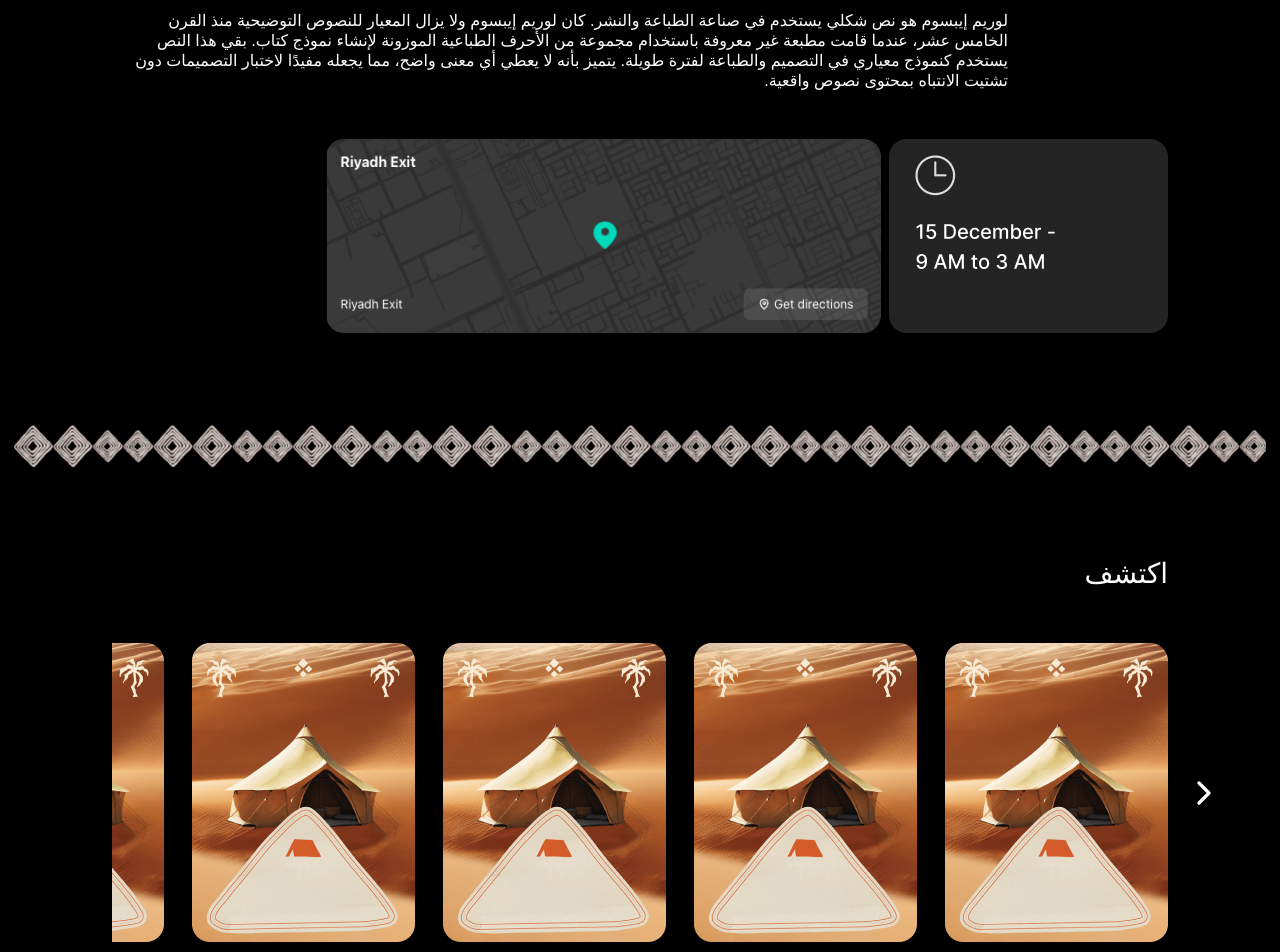
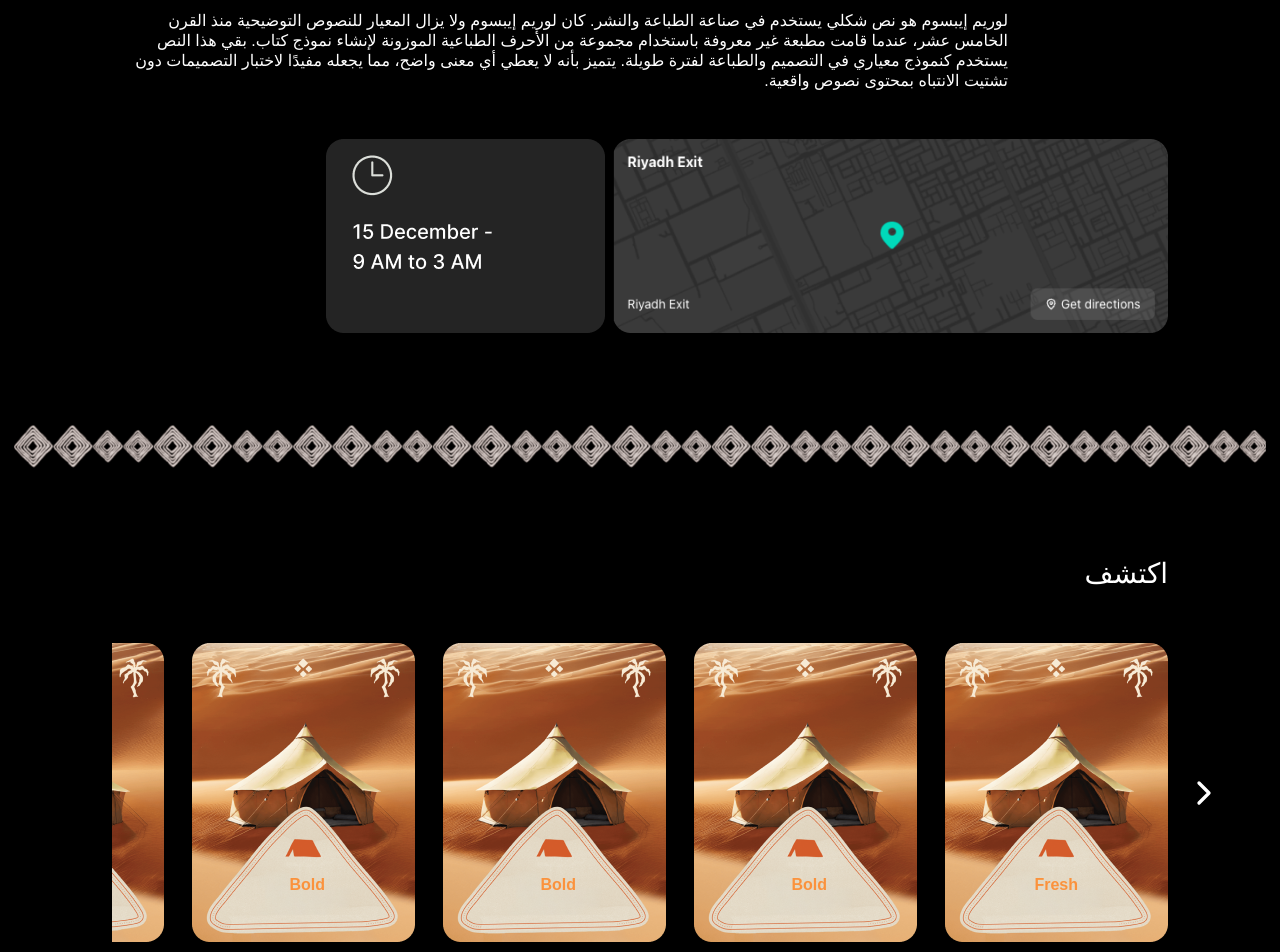
Before and after one commit to abdelrahman-mohamed-010/arabian-landing-page, a Next.js app: page /lang/ar in a window 1280 px wide. Shown: the part 700-1652 px from the top of the page. Built offline with nearby package versions, Linux system fonts and the light colour scheme.

Commit message:
edit tailwind styles

```diff
--- a/app/lang/[lang]/page.js
+++ b/app/lang/[lang]/page.js
@@ -19,22 +19,53 @@ const Page = async ({ params }) => {
   const translations = lang === "ar" ? arLocales : enLocales;
 
   const dummyData = [
-    { id: 1, title: "Card 1", imgSrc: "/images/3.png" },
-    { id: 2, title: "Card 2", imgSrc: "/images/3.png" },
-    { id: 3, title: "Card 3", imgSrc: "/images/3.png" },
-    { id: 4, title: "Card 4", imgSrc: "/images/3.png" },
-    { id: 5, title: "Card 5", imgSrc: "/images/3.png" },
-    { id: 6, title: "Card 6", imgSrc: "/images/3.png" },
-    { id: 7, title: "Card 7", imgSrc: "/images/3.png" },
-    { id: 8, title: "Card 8", imgSrc: "/images/3.png" },
-    { id: 9, title: "Card 9", imgSrc: "/images/3.png" },
-    { id: 10, title: "Card 10", imgSrc: "/images/3.png" },
-    { id: 11, title: "Card 11", imgSrc: "/images/3.png" },
-    { id: 12, title: "Card 12", imgSrc: "/images/3.png" },
-    { id: 13, title: "Card 13", imgSrc: "/images/3.png" },
-    { id: 14, title: "Card 14", imgSrc: "/images/3.png" },
-    { id: 15, title: "Card 15", imgSrc: "/images/3.png" },
+    { id: 1, title: "Card 1", imgSrc: "/images/3.png", description: "Fresh" },
+    { id: 2, title: "Card 2", imgSrc: "/images/3.png", description: "Bold" },
+    { id: 3, title: "Card 3", imgSrc: "/images/3.png", description: "Bold" },
+    { id: 4, title: "Card 4", imgSrc: "/images/3.png", description: "Bold" },
+    { id: 5, title: "Card 5", imgSrc: "/images/3.png", description: "Bold" },
+    { id: 6, title: "Card 6", imgSrc: "/images/3.png", description: "Bold" },
+    {
+      id: 7,
+      title: "Card 7",
+      imgSrc: "/images/3.png",
+      description: "Bold",
+    },
+    { id: 8, title: "Card 8", imgSrc: "/images/3.png", description: "Unique" },
+    {
+      id: 9,
+      title: "Card 9",
+      imgSrc: "/images/3.png",
+      description: "Bold",
+    },
+    {
+      id: 10,
+      title: "Card 10",
+      imgSrc: "/images/3.png",
+      description: "Bold",
+    },
+    {
+      id: 11,
+      title: "Card 11",
+      imgSrc: "/images/3.png",
+      description: "Serene",
+    },
+    {
+      id: 12,
+      title: "Card 12",
+      imgSrc: "/images/3.png",
+      description: "Bold",
+    },
+    { id: 13, title: "Card 13", imgSrc: "/images/3.png", description: "Bold" },
+    {
+      id: 14,
+      title: "Card 14",
+      imgSrc: "/images/3.png",
+      description: "Playful",
+    },
+    { id: 15, title: "Card 15", imgSrc: "/images/3.png", description: "Bold" },
   ];
+
   return (
     <>
       <Hero lang={lang} />
--- a/components/Adventure.jsx
+++ b/components/Adventure.jsx
@@ -13,27 +13,27 @@ const Adventure = ({ translations }) => {
         </div>
       </div>
 
-      <div className="flex flex-col lg:flex-row justify-between gap-12">
+      <div className="flex flex-col lg:flex-row justify-between  gap-12">
         <div className="w-full sm:w-1/2">
           <h1 className="text-3xl mb-12">{translations.adventure.title}</h1>
           <p className="text-xl">{translations.adventure.description}</p>
         </div>
 
-        <div className="relative w-full sm:w-1/2">
+        <div className="relative w-full gap-3">
           <img
             src="/images/Artboard 14-8.png"
-            className="min-w-[200px] sm:min-w-[653.99px] h-[354px]"
+            className="min-w-[100px] w-full sm:min-w-[653.99px]  h-[354px]"
             alt="Adventure Image"
           />
           <img
             src="/images/Rectangle 464 (1).png"
-            className="absolute -bottom-6 mr-1 w-full z-20 object-contain"
+            className="absolute -bottom-6 mr-1 w-full z-20 object-contain max-md:hidden"
             alt="Rectangle Overlay"
           />
         </div>
       </div>
 
-      <div className="flex max-lg:hidden sm:flex-row justify-between gap-12 items-end -mt-16 relative">
+      <div className="flex max-lg:hidden sm:flex-row justify-between gap-12 items-end -mt-16 lg:mt-0  relative">
         <img src="/images/samt.png" className="w-full h-full" alt="Samt" />
         <img src="/images/arrow.png" className="w-full h-full" alt="Arrow" />
         <img src="/images/buggy.png" className="w-full h-full" alt="Buggy" />
--- a/components/BookTicket.jsx
+++ b/components/BookTicket.jsx
@@ -8,7 +8,7 @@ const BookTicket = ({ translations }) => {
         className="w-full h-[60px]  relative"
         alt="Screenshot"
       />
-      <section className="text-white bg-[#D7B17B] px-4 md:px-28 pt-10 md:pt-20 pb-10 md:pb-16 z-20 relative -mt-7">
+      <section className="text-white bg-[#544229cb] px-4 md:px-28 pt-10 md:pt-20 pb-10 md:pb-16 z-20 relative -mt-7">
         <div>
           <h1 className=" text-2xl mb-6"> {translations.tickets.title}</h1>
           <div className=" flex gap-4 flex-wrap">
--- a/components/Dbr.jsx
+++ b/components/Dbr.jsx
@@ -2,6 +2,12 @@ import React from "react";
 
 const Dbr = ({ translations }) => {
   return (
+    <div className=" relative">
+      <img
+        src="/images/Screenshot 2024-12-09 at 08.22.02.png"
+        className="w-full h-[60px]  absolute -top-24"
+        alt="Screenshot"
+      />
       <section className="text-white px-4 lg:px-28 pb-20  overflow-hidden mt-16">
         <div className="flex flex-col lg:flex-row-reverse justify-between gap-12">
           <div className="w-full sm:w-1/2 ">
@@ -9,10 +15,10 @@ const Dbr = ({ translations }) => {
             <p className="text-xl">{translations.dbr.description}</p>
           </div>
 
-        <div className="relative w-full sm:w-1/2">
+          <div className="relative w-full">
             <img
               src="/images/Artboard 14-8.png"
-            className="min-w-[200px] sm:min-w-[653.99px] h-[354px]"
+              className="min-w-[200px] w-full  sm:min-w-[653.99px] h-[354px]  max-md:object-cover max-md:rounded-2xl "
               alt="Adventure Image"
             />
             <img
@@ -23,7 +29,7 @@ const Dbr = ({ translations }) => {
           </div>
         </div>
 
-      <div className="flex  max-lg:hidden sm:flex-row justify-between gap-12 items-end -mt-16 relative">
+        <div className="flex  max-lg:hidden sm:flex-row justify-between gap-12 items-end -mt-16 lg:mt-0 relative">
           <img src="/images/arrow.png" className="w-full h-full" alt="Arrow" />
           <img
             src="/images/buggy.png"
@@ -38,6 +44,12 @@ const Dbr = ({ translations }) => {
           />
         </div>
       </section>
+      <img
+        src="/images/Screenshot 2024-12-09 at 08.22.02.png"
+        className="w-full h-[60px]  relative"
+        alt="Screenshot"
+      />
+    </div>
   );
 };
 
--- a/components/Heritage.jsx
+++ b/components/Heritage.jsx
@@ -8,7 +8,7 @@ const Heritage = ({ translations }) => {
         className="w-full h-[60px] relative"
         alt="Screenshot"
       />
-      <section className="text-white bg-[#D7B17B] px-4 md:px-28 pt-10 md:pt-20 pb-10 md:pb-16 z-20 relative -mt-7">
+      <section className="text-white bg-[#544229cb] px-4 md:px-28 pt-10 md:pt-20 pb-10 md:pb-16 z-20 relative -mt-7">
         <div className="flex flex-col md:flex-row items-start gap-6 md:gap-20">
           <div className="w-full relative order-2 md:order-1">
             <img
--- a/components/Location.jsx
+++ b/components/Location.jsx
@@ -6,14 +6,14 @@ const Location = ({ translations }) => {
       <p className="text-sm md:text-[16px] mr-0 md:mr-40  ">
         {translations.address.description}
       </p>
-      <div className="flex flex-col md:flex-row gap-2 mt-6 md:mt-12 items-center">
+      <div className="flex flex-col lg:flex-row gap-2 mt-6 md:mt-12 max-lg:items-center max-md:gap-6">
+        <img
+          src="/images/Screenshot 2024-12-09 at 15.01.24 1.png"
+          className="w-[80%] max-md:mt-4 md:w-[555px] h-auto md:h-[194px] z-20 object-contain"
+        />{" "}
         <img
           src="/images/Group 2.png"
           className="w-[80%] md:w-[279px] h-[160px] md:h-[194px] z-20 object-contain"
-        />
-        <img
-          src="/images/Screenshot 2024-12-09 at 15.01.24 1.png"
-          className="w-[80%] max-md:mt-4 md:w-[555px] h-auto md:h-[194px] z-20 object-contain"
         />
       </div>
     </section>
--- a/components/ScrollableSection.js
+++ b/components/ScrollableSection.js
@@ -42,13 +42,14 @@ const ScrollableSection = ({ items }) => {
         {items.map((card) => (
           <div
             key={card.id}
-            className="w-[150px] md:w-[223px] rounded-lg flex-shrink-0 relative cursor-pointer"
+            className="w-[150px]  md:w-[223px] rounded-lg flex-shrink-0 relative cursor-pointer"
           >
             <img
               src={card.imgSrc}
               alt={card.title}
-              className={`w-full h-[200px] md:h-[299px] object-cover rounded-md `}
+              className={`w-full relative h-[200px] md:h-[299px] object-cover rounded-md `}
             />
+            <span  className=" absolute text-orange-400 top-[230px] font-semibold right-[90px]"> {card.description}</span>
           </div>
         ))}
       </div>
--- a/components/Sponsers.jsx
+++ b/components/Sponsers.jsx
@@ -3,7 +3,7 @@ import React from "react";
 const Sponsers = () => {
   return (
     <section className=" text-white px-28 mt-6 pb-12 border-b border-[#FFFFFF]">
-      <div className=" justify-center items-center flex flex-col">
+      <div className=" justify-center items-center flex flex-col ">
         <img
           src="/images/Screenshot 2024-12-09 at 08.22.16.png"
           className=" w-full h-full"
--- a/public/locales/en.json
+++ b/public/locales/en.json
@@ -10,7 +10,7 @@
   },
   "adventure": {
     "title": "Adventure Zone",
-    "description": "Lorem ipsum dolor sit amet, consectetur adipiscing elit. Etiam eu turpis molestie, dictum est a, mattis tellus. Sed dignissim, metus nec fringilla accumsan, risus sem sollicitufeugiat lectus. Class aptent taciti sociosqu ad litora torquent per conubia nostra, per inceptos himenaeos. Praesent auctor purus luctus enim egestas, ac scelerisque ante pulvinar. Donec ut rhoncus ex."
+    "description": "ignissim, metus nec fringilla accumsan, risus sem sollicitufeugiat lectus. Class aptent taciti sociosqu ad litora torquent per conubia nostra, per inceptos himenaeos. Praesent auctor purus luctus enim egestas, ac scelerisque ante pulvinar. Donec ut rhoncus ex."
   },
   "heritage": {
     "title": "Heritage Village",
```
Lines whose indentation alone changed are shown as unchanged.
